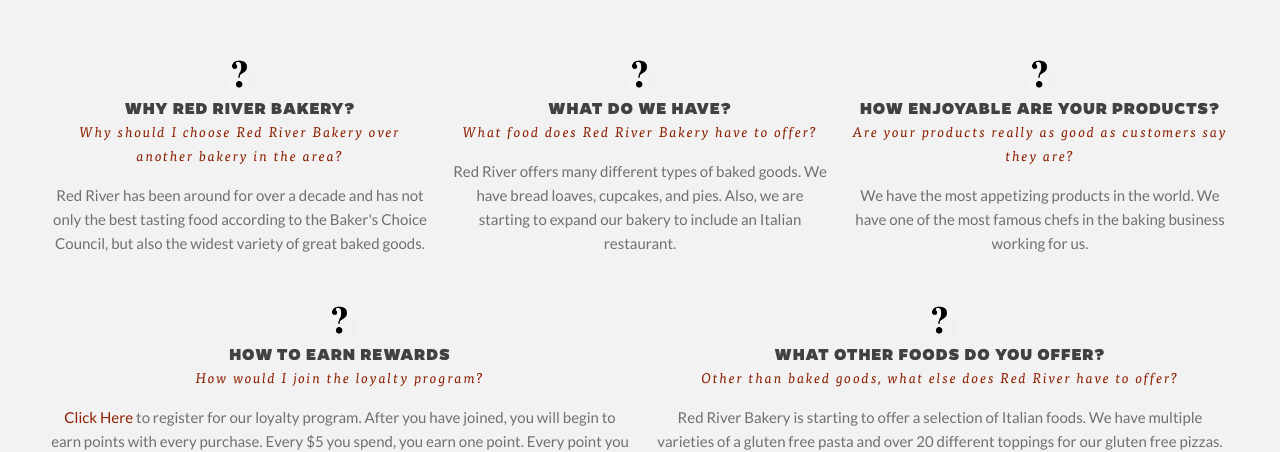
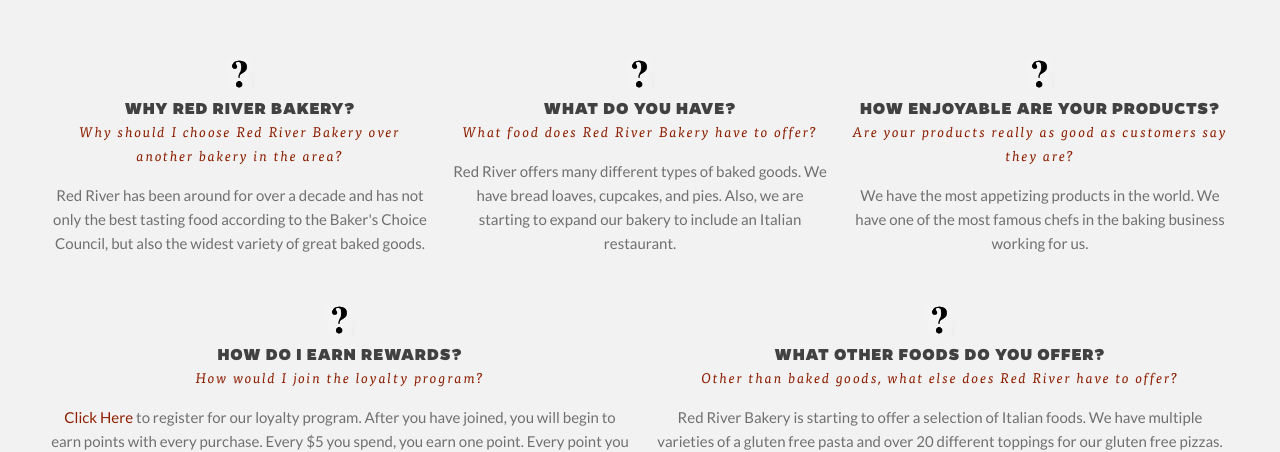
Before and after one commit to fblabake/fblabake.github.io, a Jekyll site: the page built from index.html, in a window 1280 px wide and 900 px high, scrolled down 3803 px. Shown: the part 163-615 px from the top of the window. Built offline with Jekyll 4.4.1, drawn with Linux system fonts in a browser that asks for light colours.

Commit message:
Update index.html

```diff
--- a/index.html
+++ b/index.html
@@ -321,7 +321,7 @@
         <div class="one-third column" data-scroll-reveal="enter bottom move 100px over 0.5s after 0.1s">
             <div class="services-top-wrap">
                 <img alt="" src="img/icon11.png" />
-                <h6>WHAT DO WE HAVE?</h6>
+                <h6>WHAT DO YOU HAVE?</h6>
                 <div class="subtext-ser-top">What food does Red River Bakery have to offer?</div>
                 <p>Red River offers many different types of baked goods. We have bread loaves, cupcakes, and pies. Also, we are starting to expand our bakery to include an Italian restaurant.</p>
             </div>
@@ -341,7 +341,7 @@
         <div class="eight columns" data-scroll-reveal="enter bottom move 100px over 0.5s after 0.1s">
             <div class="services-top-wrap">
                 <img alt="" src="img/icon11.png" />
-                <h6>HOW TO EARN REWARDS</h6>
+                <h6>HOW DO I EARN REWARDS?</h6>
                 <div class="subtext-ser-top">How would I join the loyalty program?</div>
                 <p><a href="https://docs.google.com/forms/d/1FIk4ROON11dI30Zg06CLcsY1ivZ08DPcF_5gBrul1no/viewform?usp=send_form">Click Here</a> to register for our loyalty program.  After you have joined, you will begin to earn points with every purchase.  Every $5 you spend, you earn one point.  Every point you earn can be spent as one dollar in store on your next purchase!</p>
             </div>
```
